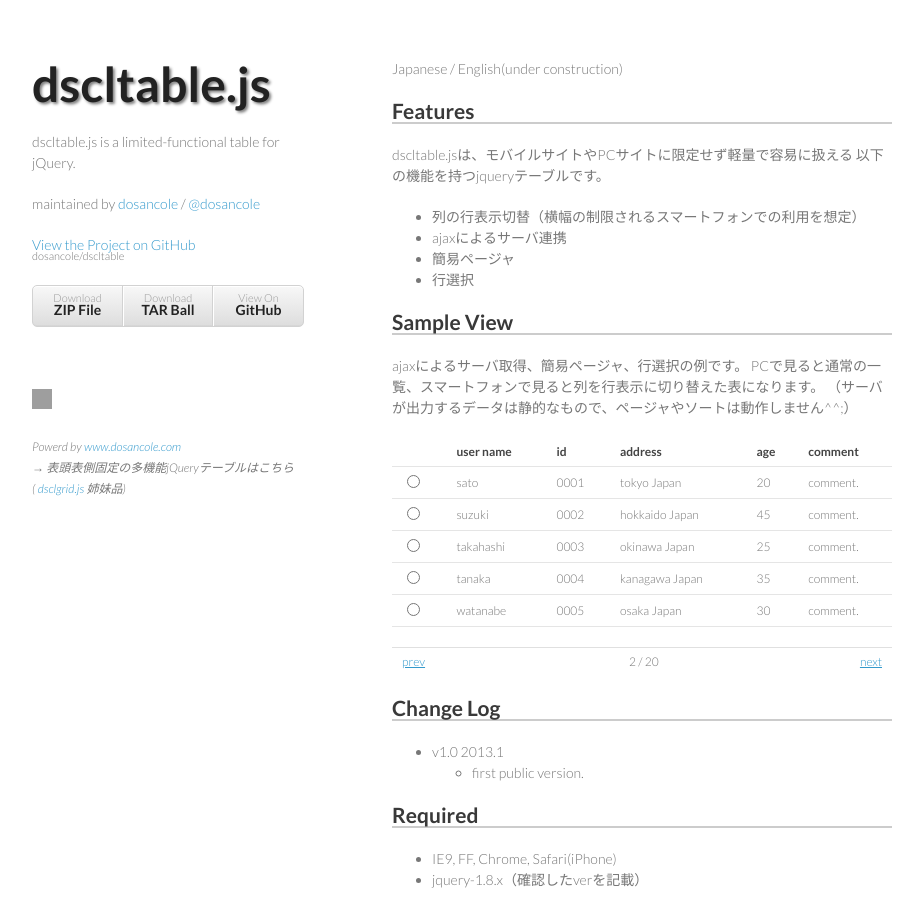
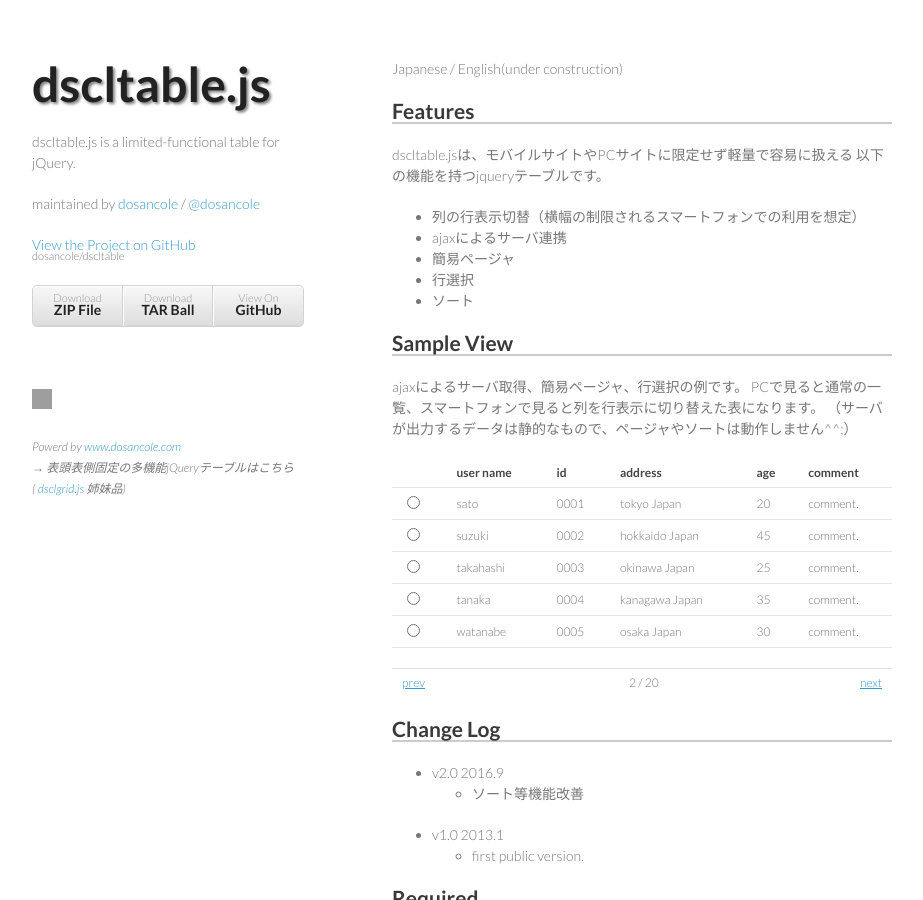
Before and after one commit to dosancole/dscltable, a Jekyll site: the page built from index.md, in a window 1280 px wide and 900 px high. Shown: the whole window, without its empty margins (178-1101 px from the left). Built offline with Jekyll 4.4.1, drawn with Linux system fonts in a browser that asks for light colours; comment, search, counter and statistics services are not loaded; grey boxes are pictures that could not be loaded.

Commit message:
[up]ver.2.0

```diff
--- a/index.md
+++ b/index.md
@@ -17,6 +17,7 @@
 *   ajaxによるサーバ連携
 *   簡易ページャ
 *   行選択
+*   ソート
 
 
 Sample View
@@ -67,6 +68,8 @@
 Change Log
 -----
 
+*  v2.0 2016.9
+    *  ソート等機能改善
 *  v1.0 2013.1
     *  first public version.
 
```
